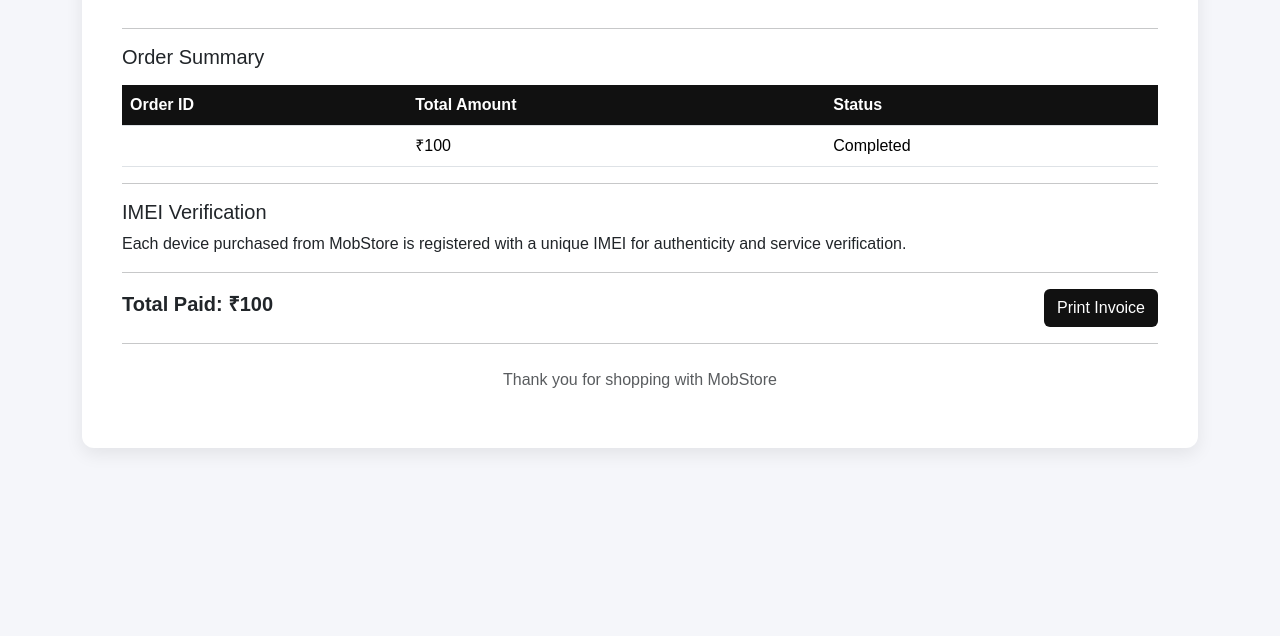
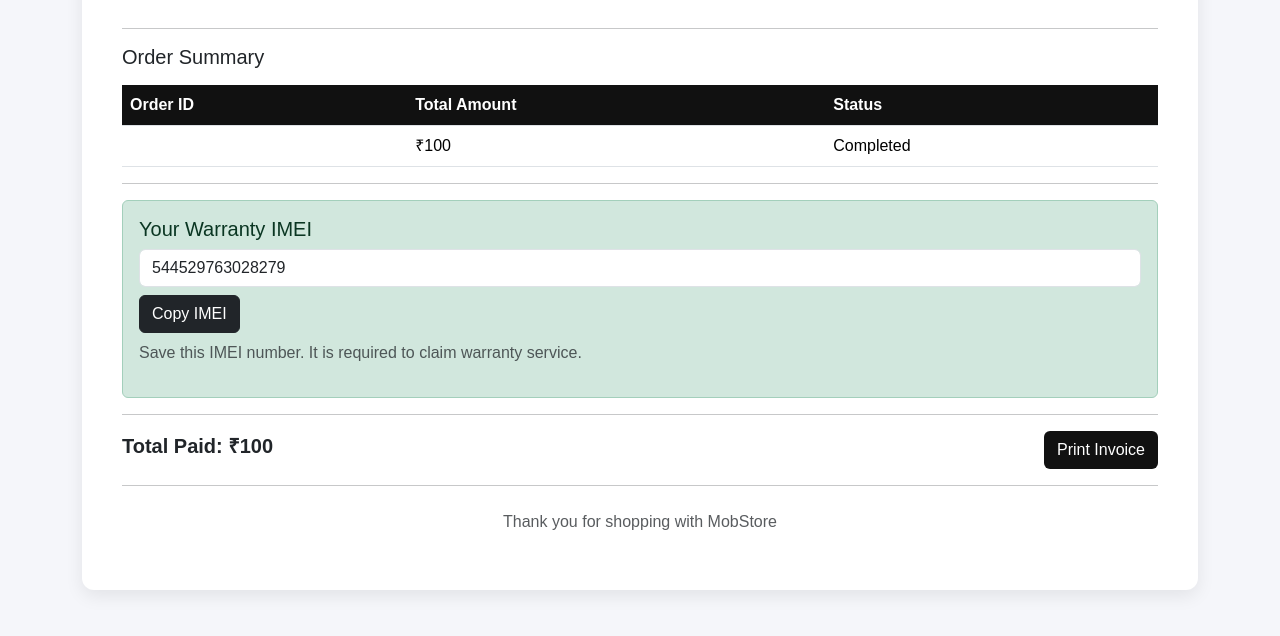
Before and after one commit to Immortal-PN/mobstore-flask, a Flask app: page /checkout in a window 1280 px wide. Shown: the part 164-800 px from the top of the page. Run offline with Flask 3, Linux system fonts and the light colour scheme; the visitor is signed in with stand-in values (Sample User, id 1); a database or web service that is not in the repository returns one stand-in record (values such as "Sample title"); some libraries are stand-ins or nearby versions.

Commit message:
deatiling changes

```diff
--- a/app.py
+++ b/app.py
@@ -69,6 +69,14 @@
 
     if request.method == "POST":
         imei = request.form.get("imei")
+
+        cur.execute("SELECT * FROM orders WHERE imei=%s",(imei,))
+        valid = cur.fetchone()
+
+        if not valid:
+            message = "Invalid IMEI. Warranty not found."
+            return render_template("service.html",message=message)
+
         issue = request.form.get("problem")
 
         conn = connect()
@@ -252,6 +260,8 @@
 
     total = 0
 
+    generated_imei = None
+
     for item in items:
 
         product_id = item[0]
@@ -259,13 +269,15 @@
         qty = item[2]
 
         total = price * qty
-        imei = generate_imei()
 
-        cur.execute("""
-            INSERT INTO orders
-            (user_email, product_id, quantity, total_price, imei, order_date)
-            VALUES (%s,%s,%s,%s,%s,%s)
-        """,(user_email,product_id,qty,total,imei,datetime.datetime.now()))
+    imei = generate_imei()
+    generated_imei = imei
+
+    cur.execute("""
+        INSERT INTO orders
+        (user_email, product_id, quantity, total_price, imei, order_date)
+        VALUES (%s,%s,%s,%s,%s,%s)
+    """,(user_email,product_id,qty,total,imei,datetime.datetime.now()))
 
     # clear cart
     cur.execute(
@@ -279,8 +291,9 @@
     conn.close()
 
     order = {
-        "date": datetime.date.today(),
-        "total": total
+    "date": datetime.date.today(),
+    "total": total,
+    "imei": generated_imei
     }
 
     return render_template("invoice.html", order=order)
--- a/templates/invoice.html
+++ b/templates/invoice.html
@@ -144,14 +144,35 @@
 
 <hr>
 
-<h5>IMEI Verification</h5>
+<div class="alert alert-success mt-3">
 
-<p>
+<h5>Your Warranty IMEI</h5>
 
-Each device purchased from MobStore is registered with a unique IMEI
-for authenticity and service verification.
+<input type="text"
+value="{{order.imei}}"
+id="imeiBox"
+class="form-control">
 
+<button onclick="copyIMEI()" class="btn btn-dark mt-2">
+Copy IMEI
+</button>
+
+<p class="mt-2 text-muted">
+Save this IMEI number. It is required to claim warranty service.
 </p>
+
+</div>
+
+<script>
+
+function copyIMEI(){
+navigator.clipboard.writeText(
+document.getElementById("imeiBox").value
+);
+alert("IMEI copied successfully");
+}
+
+</script>
 
 
 <hr>
```
